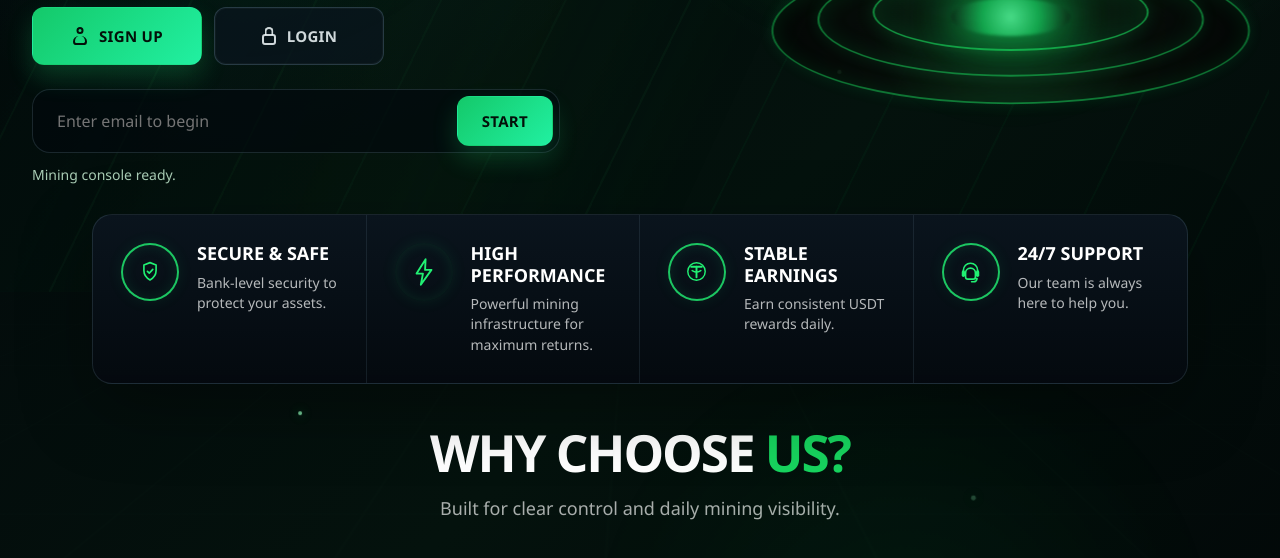
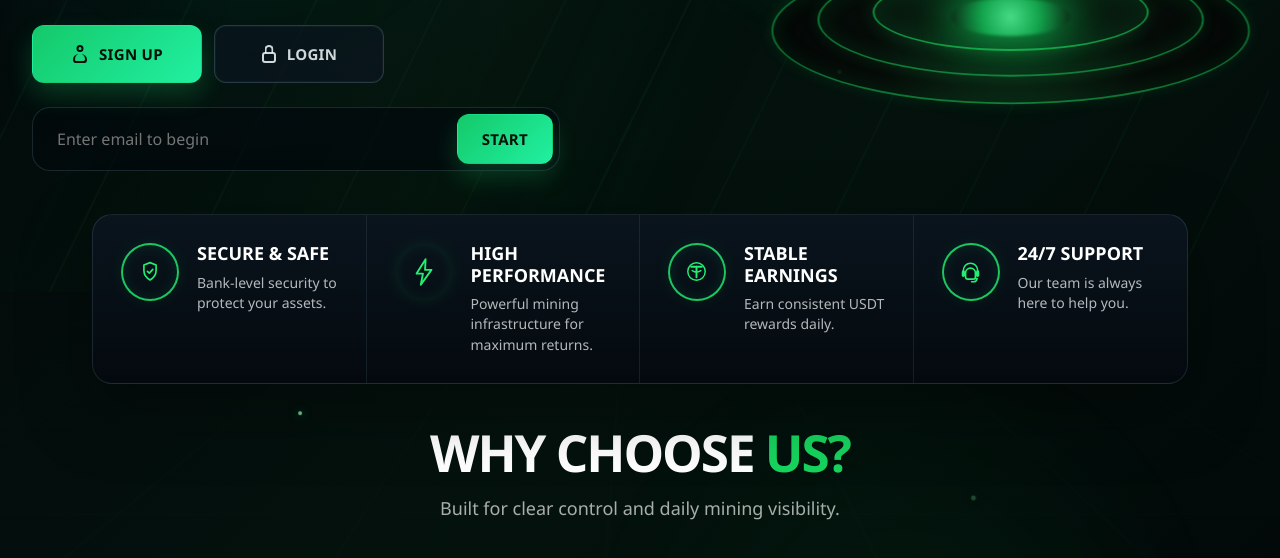
Before and after one commit to Kingfs23/USDT-MINE, a website: page index.html in a window 1280 px wide. Shown: the part 542-1100 px from the top of the page. Drawn offline with Linux system fonts and the light colour scheme.

Commit message:
Update index.html

```diff
--- a/index.html
+++ b/index.html
@@ -78,7 +78,7 @@
                 <input id="email" name="email" type="email" placeholder="Enter email to begin" required />
                 <button class="btn btn-primary btn-inline" id="auth-submit" type="submit">Start</button>
               </form>
-              <p class="status-message" id="status-message" aria-live="polite"></p>
+
             </div>
 
             <div class="hero-visual" aria-hidden="true">
```
